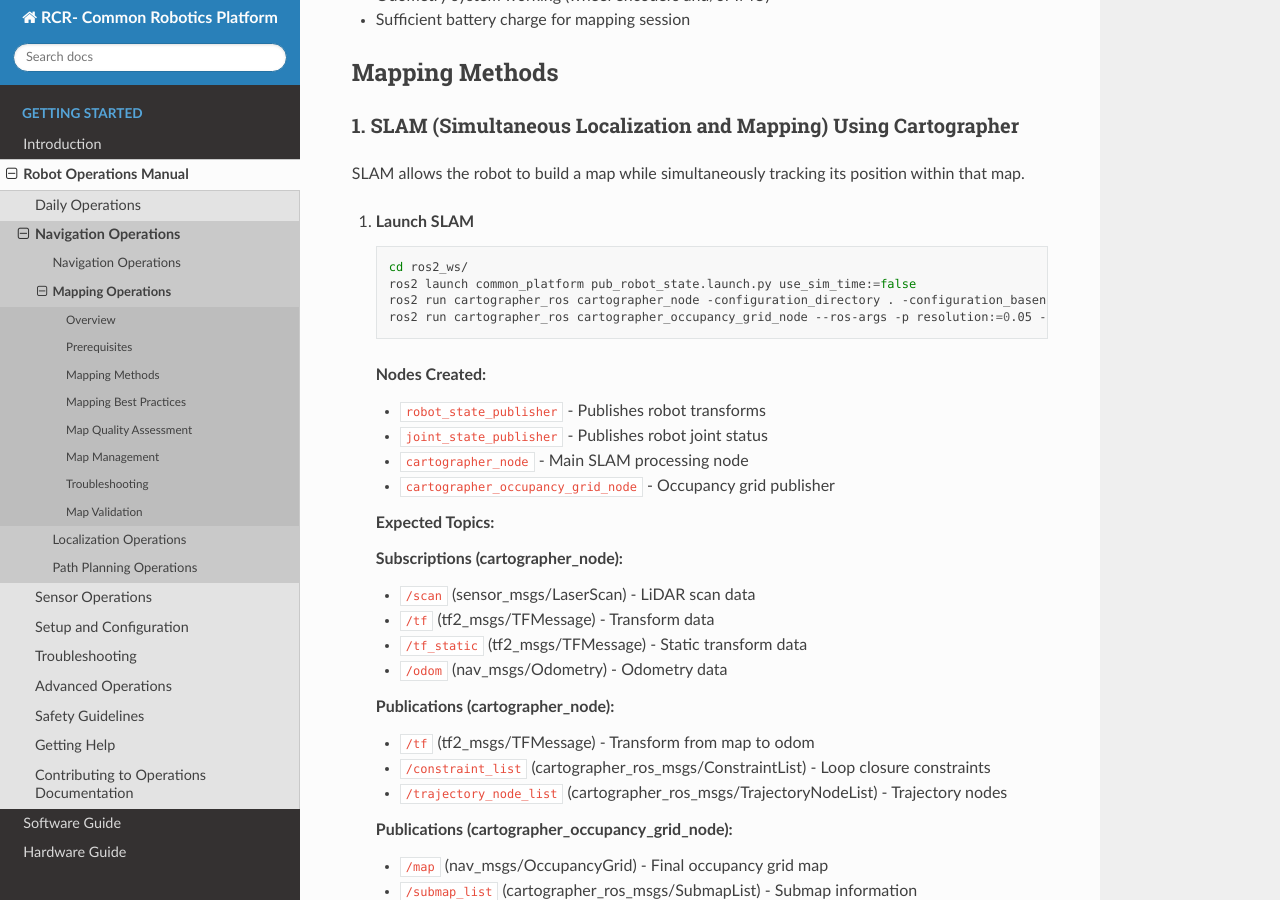
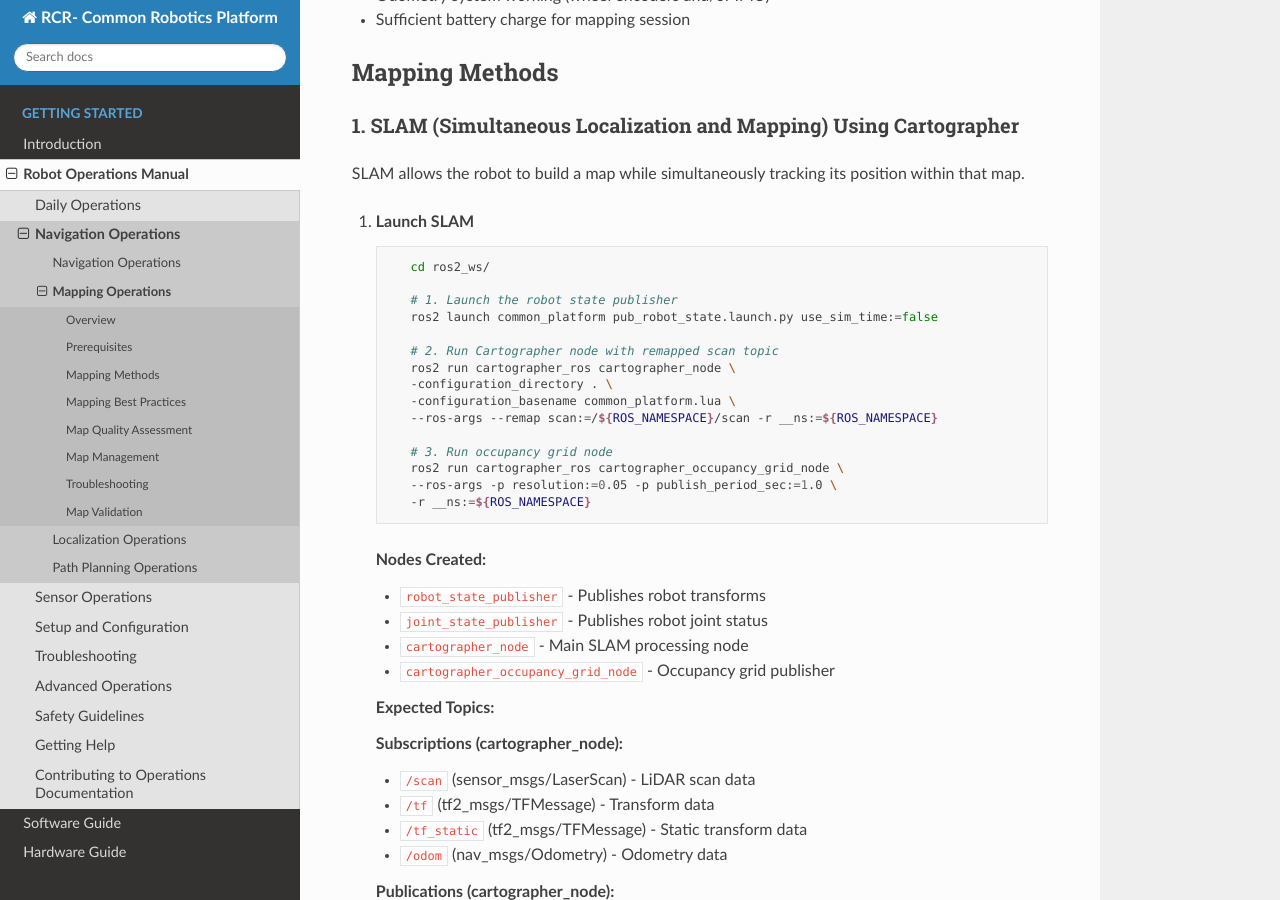
Before and after one commit to RoseCityRobotics/common_platform, a Sphinx documentation site: the page built from docs/source/operations/navigation/mapping.md, in a window 1280 px wide and 900 px high, scrolled down 480 px. Built offline with Sphinx 7.4.7 and the Read the Docs theme 3.1.0, drawn with Linux system fonts in a browser that asks for light colours.

Commit message:
fixing command

````diff
--- a/docs/source/operations/navigation/mapping.md
+++ b/docs/source/operations/navigation/mapping.md
@@ -21,10 +21,21 @@ SLAM allows the robot to build a map while simultaneously tracking its position
 
 1. **Launch SLAM**
    ```bash
-   cd ros2_ws/
-   ros2 launch common_platform pub_robot_state.launch.py use_sim_time:=false
-   ros2 run cartographer_ros cartographer_node -configuration_directory . -configuration_basename common_platform.lua --ros-args --remap scan:=/rcr001/scan -r __ns:=${ROS_NAMESPACE}
-   ros2 run cartographer_ros cartographer_occupancy_grid_node --ros-args -p resolution:=0.05 -p publish_period_sec:=1.0 -r __ns:=${ROS_NAMESPACE}
+      cd ros2_ws/
+
+      # 1. Launch the robot state publisher
+      ros2 launch common_platform pub_robot_state.launch.py use_sim_time:=false
+
+      # 2. Run Cartographer node with remapped scan topic
+      ros2 run cartographer_ros cartographer_node \
+      -configuration_directory . \
+      -configuration_basename common_platform.lua \
+      --ros-args --remap scan:=/${ROS_NAMESPACE}/scan -r __ns:=${ROS_NAMESPACE}
+
+      # 3. Run occupancy grid node
+      ros2 run cartographer_ros cartographer_occupancy_grid_node \
+      --ros-args -p resolution:=0.05 -p publish_period_sec:=1.0 \
+      -r __ns:=${ROS_NAMESPACE}
    ```
 
    **Nodes Created:**
````
